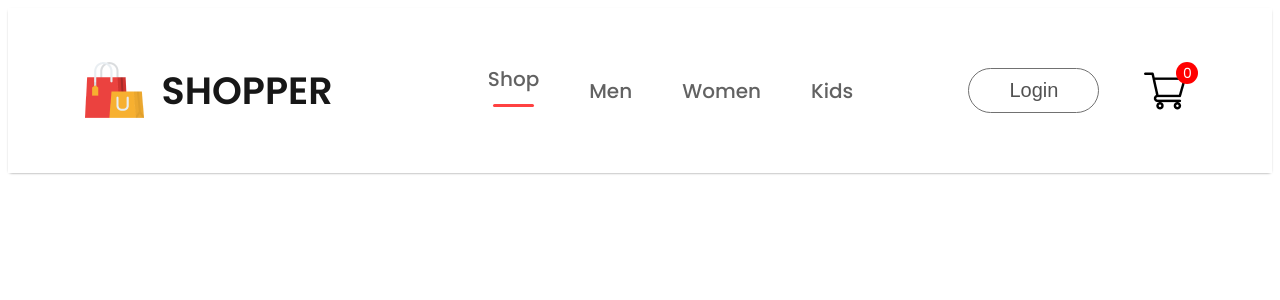
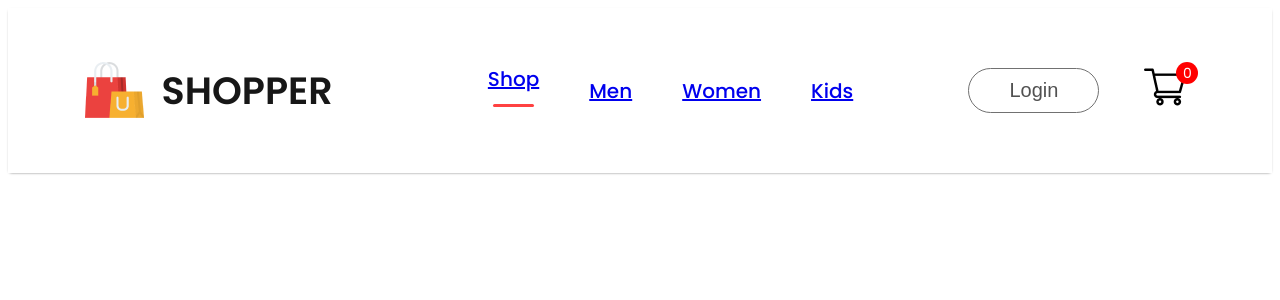
Before and after one commit to RajeevRanjan5642/e-commerce-website, a React (Create React App) app in the folder frontend/: page /cart in a window 1280 px wide. Shown: the top 300 px of the page. Built offline with nearby package versions, Linux system fonts and the light colour scheme.

Commit message:
add links

```diff
--- a/frontend/package.json
+++ b/frontend/package.json
@@ -8,6 +8,7 @@
     "@testing-library/user-event": "^13.5.0",
     "react": "^18.3.1",
     "react-dom": "^18.3.1",
+    "react-router-dom": "^6.26.2",
     "react-scripts": "5.0.1",
     "web-vitals": "^2.1.4"
   },
--- a/frontend/src/components/Navbar/Navbar.jsx
+++ b/frontend/src/components/Navbar/Navbar.jsx
@@ -2,6 +2,7 @@
 import './Navbar.css'
 import logo from './../../assets/logo.png'
 import cart_icon from './../../assets/cart_icon.png'
+import {Link} from 'react-router-dom';
 
 const Navbar = () => {
     const [menu, setMenu] = useState("shop");
@@ -12,14 +13,14 @@
                 <p>SHOPPER</p>
             </div>
             <ul className="nav-menu">
-                <li onClick={()=>setMenu("shop")}>Shop{menu==="shop"?<hr/>:<></>}</li>
-                <li onClick={()=>setMenu("men")}>Men{menu==="men"?<hr/>:<></>}</li>
-                <li onClick={()=>setMenu("women")}>Women{menu==="women"?<hr/>:<></>}</li>
-                <li onClick={()=>setMenu("kids")}>Kids{menu==="kids"?<hr/>:<></>}</li>
+                <li onClick={()=>setMenu("shop")}><Link to="/">Shop</Link>{menu==="shop"?<hr/>:<></>}</li>
+                <li onClick={()=>setMenu("men")}><Link to="/men">Men</Link>{menu==="men"?<hr/>:<></>}</li>
+                <li onClick={()=>setMenu("women")}><Link to="/women">Women</Link>{menu==="women"?<hr/>:<></>}</li>
+                <li onClick={()=>setMenu("kids")}><Link to="/kids">Kids</Link>{menu==="kids"?<hr/>:<></>}</li>
             </ul>
             <div className="nav-login-cart">
-                <button>Login</button>
-                <img src={cart_icon} alt="" />
+                <Link to="/login"><button>Login</button></Link>
+                <Link to="/cart"><img src={cart_icon} alt="" /></Link>
                 <div className="nav-cart-count">0</div>
             </div>
         </div>
```
Also changed, not shown: 1 other file (tests, documents, lock files or other folders).
